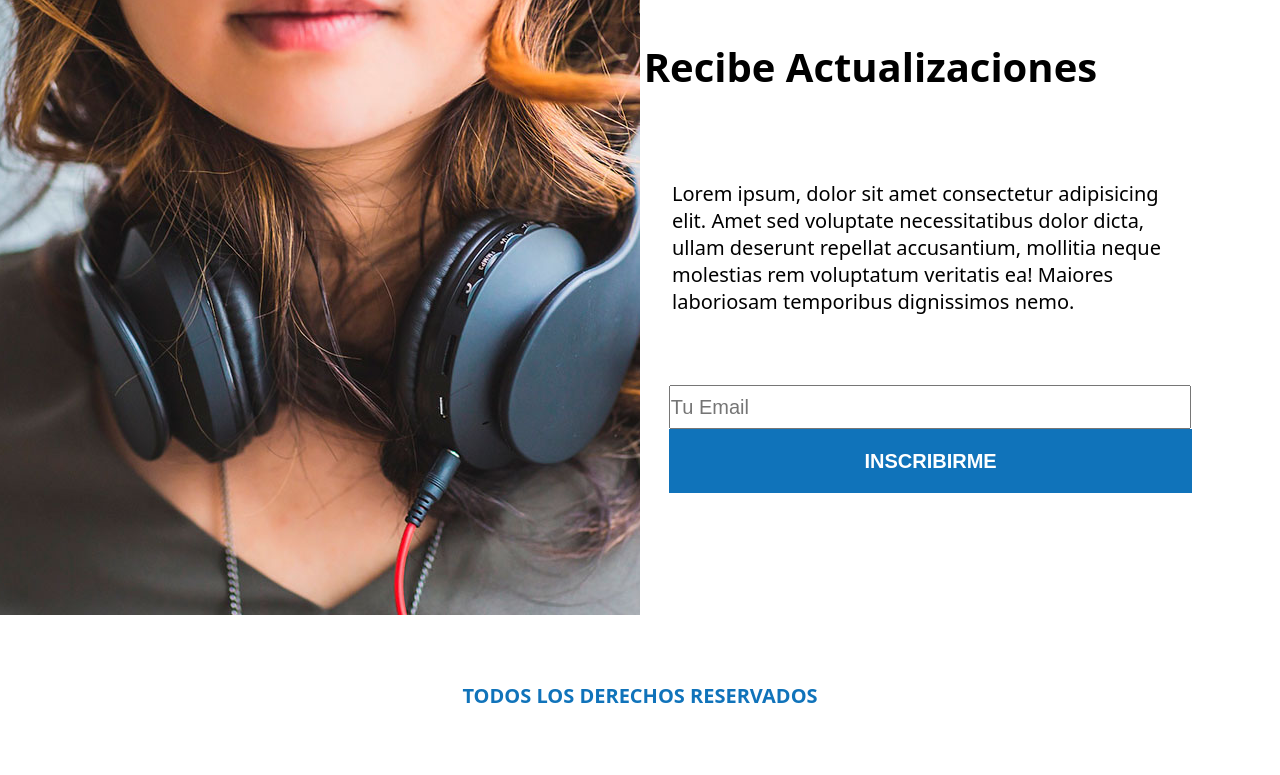
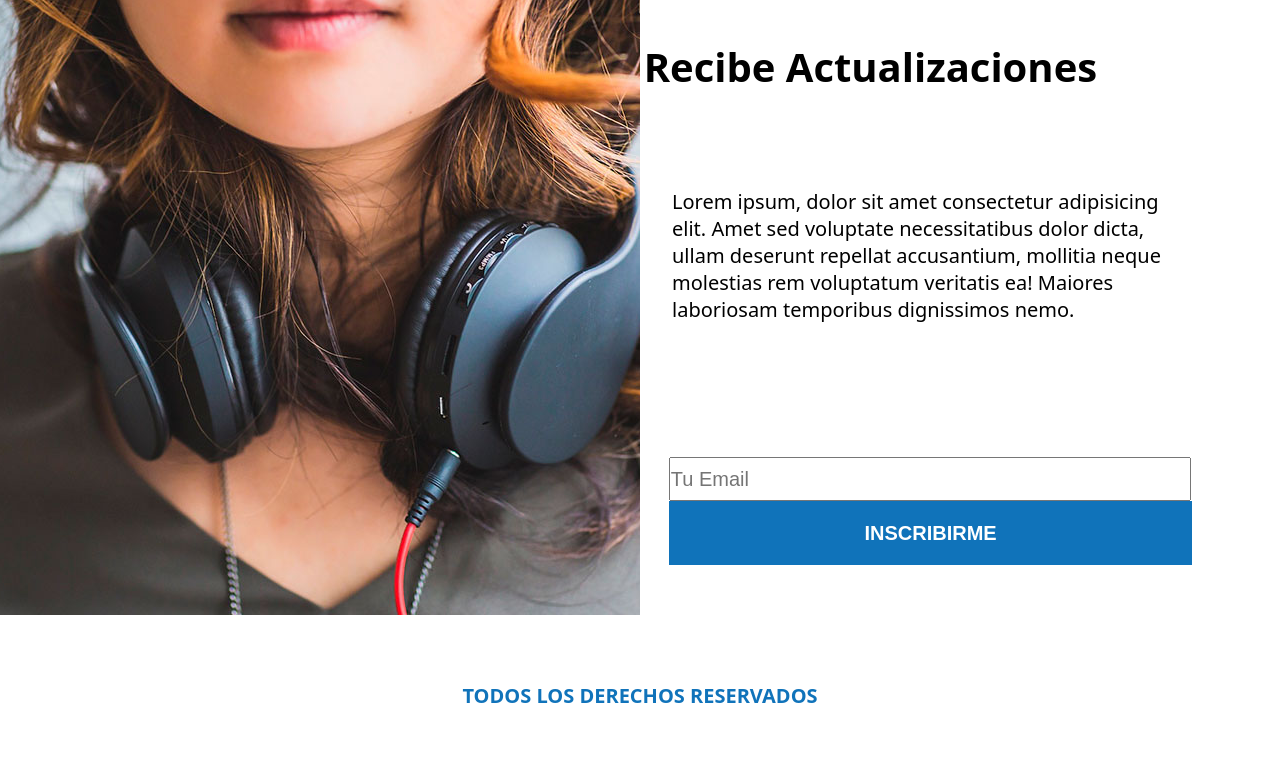
Before and after one commit to Mariana218/TechPro, a plain HTML site: page index.html in a window 1280 px wide. Shown: the part 2945-3720 px from the top of the page. Drawn offline with Linux system fonts and the light colour scheme.

Commit message:
segunda-act

```diff
--- a/estilos/css.css
+++ b/estilos/css.css
@@ -319,8 +319,8 @@ h3{
     width: 80%;
     font-size: 20px;
     text-align: initial;
-    position: absolute;
-    top: 25vh;
+    position: relative;
+    bottom: 5vh;
     left: 5%;
 }
 /* pie pag */
```
